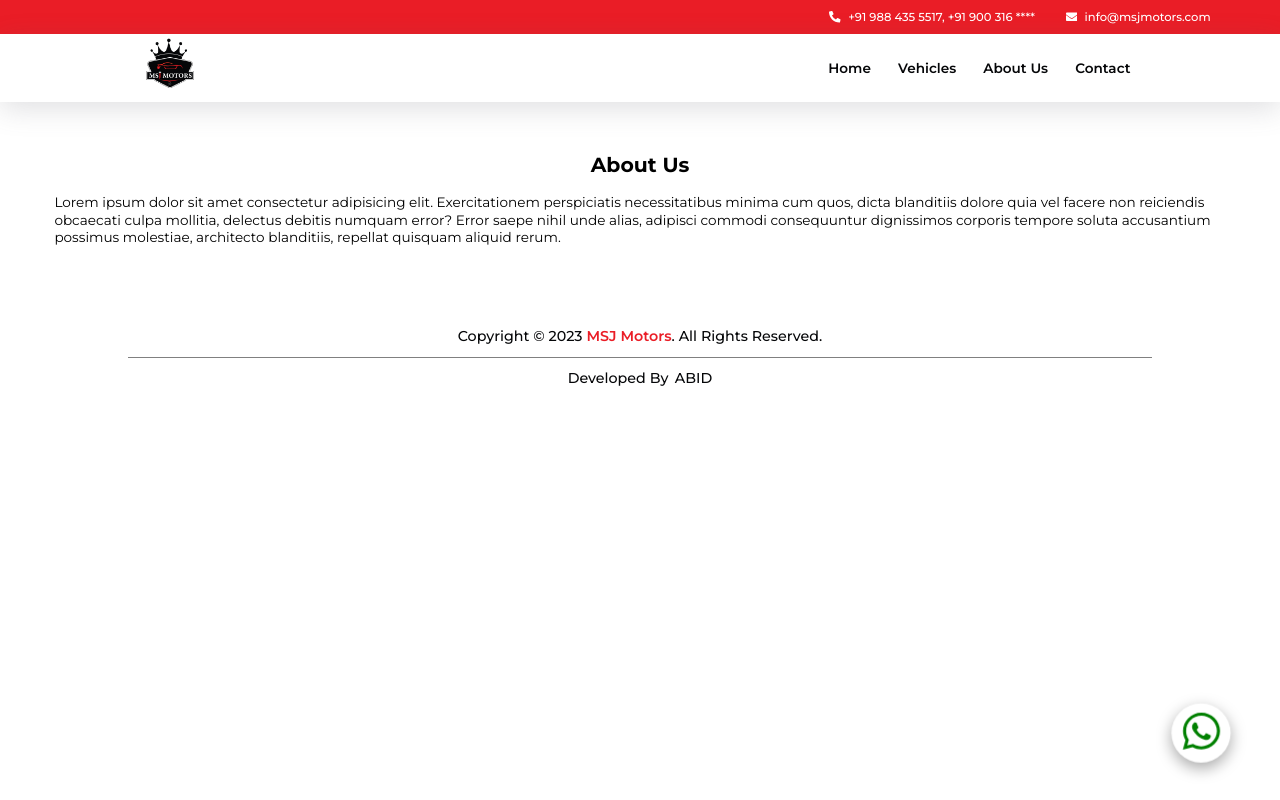
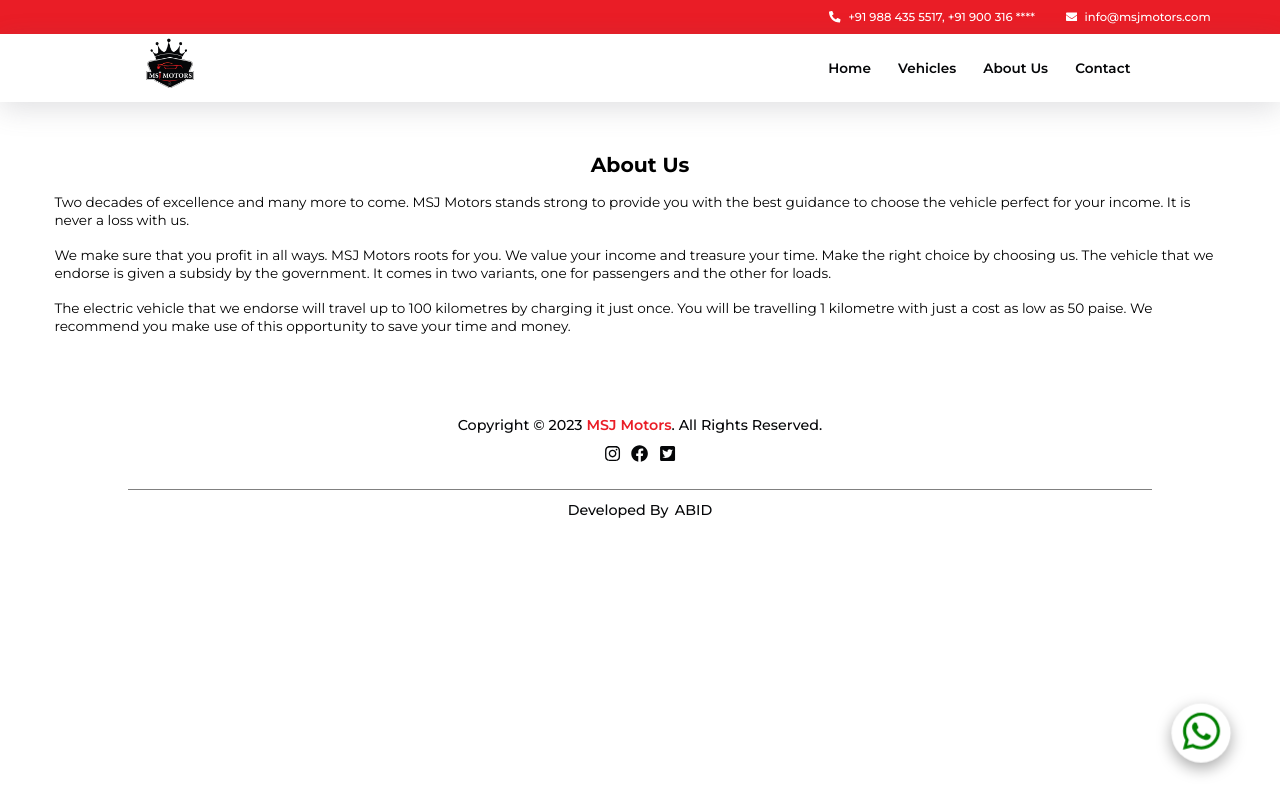
Before and after one commit to ghulamabidhassan/msjmotors, a React (Create React App) app: page /about in a window 1280 px wide. Built offline with nearby package versions, Linux system fonts and the light colour scheme.

Commit message:
social icons

```diff
--- a/src/AboutUs.js
+++ b/src/AboutUs.js
@@ -2,12 +2,22 @@
   return (
     <section className=" about">
       <h2>About Us</h2>
-      Lorem ipsum dolor sit amet consectetur adipisicing elit. Exercitationem
-      perspiciatis necessitatibus minima cum quos, dicta blanditiis dolore quia
-      vel facere non reiciendis obcaecati culpa mollitia, delectus debitis
-      numquam error? Error saepe nihil unde alias, adipisci commodi consequuntur
-      dignissimos corporis tempore soluta accusantium possimus molestiae,
-      architecto blanditiis, repellat quisquam aliquid rerum.
+      Two decades of excellence and many more to come. MSJ Motors stands strong
+      to provide you with the best guidance to choose the vehicle perfect for
+      your income. It is never a loss with us.
+      <br />
+      <br />
+      We make sure that you profit in all ways. MSJ Motors roots for you. We
+      value your income and treasure your time. Make the right choice by
+      choosing us. The vehicle that we endorse is given a subsidy by the
+      government. It comes in two variants, one for passengers and the other for
+      loads.
+      <br />
+      <br />
+      The electric vehicle that we endorse will travel up to 100 kilometres by
+      charging it just once. You will be travelling 1 kilometre with just a cost
+      as low as 50 paise. We recommend you make use of this opportunity to save
+      your time and money.
     </section>
   );
 };
--- a/src/Contact.js
+++ b/src/Contact.js
@@ -1,5 +1,9 @@
 const Contact = () => {
-  return <h2>contact me</h2>;
+  return (
+    <section className="contact">
+      <h2>Contact Us</h2>
+    </section>
+  );
 };
 
 export default Contact;
--- a/src/Footer.js
+++ b/src/Footer.js
@@ -1,10 +1,42 @@
+import { FaInstagram, FaFacebook, FaTwitterSquare } from "react-icons/fa";
+
 const Footer = () => {
   return (
     <footer>
-      <div>
-        Copyright © {new Date().getFullYear()}{" "}
-        <span className="msj">MSJ Motors</span>. All Rights Reserved.
+      <div className="first-footer">
+        <span>
+          {" "}
+          Copyright © {new Date().getFullYear()}{" "}
+          <span className="msj">MSJ Motors</span>. All Rights Reserved.
+        </span>
+        <span className="socials">
+          <a
+            className="social-links"
+            href="https://www.instagram.com/msj_motors/"
+            target="_blank"
+            rel="noopener noreferrer"
+          >
+            <FaInstagram className="insta" />
+          </a>
+          <a
+            className="social-links"
+            href="https://www.google.com/"
+            target="_blank"
+            rel="noopener noreferrer"
+          >
+            <FaFacebook href="google.com" className="facebook" />
+          </a>
+          <a
+            className="social-links"
+            href="https://www.google.com/"
+            target="_blank"
+            rel="noopener noreferrer"
+          >
+            <FaTwitterSquare className="twitter" />
+          </a>
+        </span>
       </div>
+
       <div className="abid-link">
         Developed By
         <a href="https://google.com" target="_blank" rel="noopener noreferrer">
--- a/src/index.css
+++ b/src/index.css
@@ -432,6 +432,36 @@
   margin: 0em 0 1em 0;
 }
 
+.contact {
+  margin: 1em;
+  padding: 2em 0em;
+  text-align: center;
+}
+
+.first-footer {
+  display: flex;
+  flex-direction: column;
+}
+
+:is(.insta, .facebook, .twitter) {
+  font-size: 1.2em;
+  transition: 200ms ease-in-out;
+  margin: 0 0.3em;
+}
+
+:is(.insta, .facebook, .twitter):hover {
+  cursor: pointer;
+  fill: var(--Red);
+}
+
+.socials {
+  padding: 0.8em 0;
+}
+
+.social-links {
+  color: inherit;
+}
+
 @media screen and (min-width: 768px) {
   main {
     width: 100%;
@@ -557,6 +587,6 @@
 
 @media screen and (min-width: 120em) {
   body {
-    font-size: 1.2em;
+    font-size: 1.15em;
   }
 }
```
